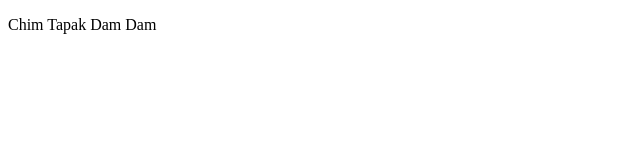
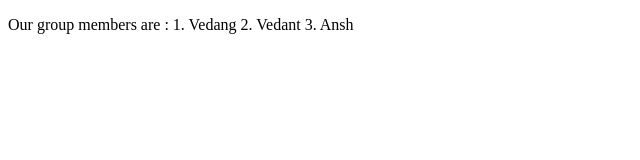
Before and after one commit to Ansh476/devops, a plain HTML site: page index.html in a window 1280 px wide. Shown: the whole page, without its empty margins (0-640 px from the left). Drawn offline with Linux system fonts and the light colour scheme.

Commit message:
small changes in file

```diff
--- a/index.html
+++ b/index.html
@@ -6,6 +6,10 @@
     <title>Document</title>
 </head>
 <body>
-    <p>Chim Tapak Dam Dam</p>
+    <p>Our group members are :
+        1. Vedang
+        2. Vedant
+        3. Ansh
+    </p>
 </body>
 </html>
```
